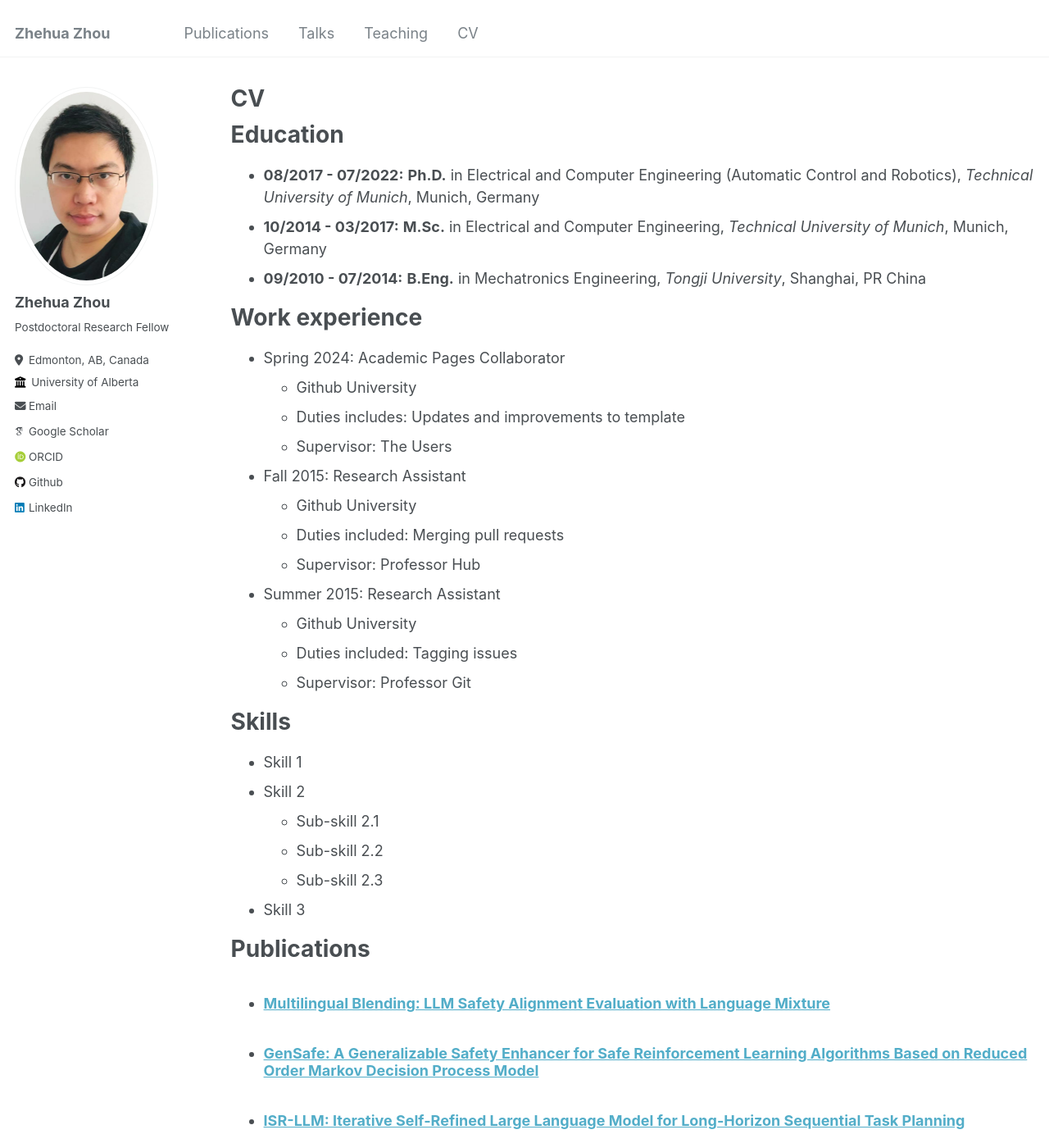
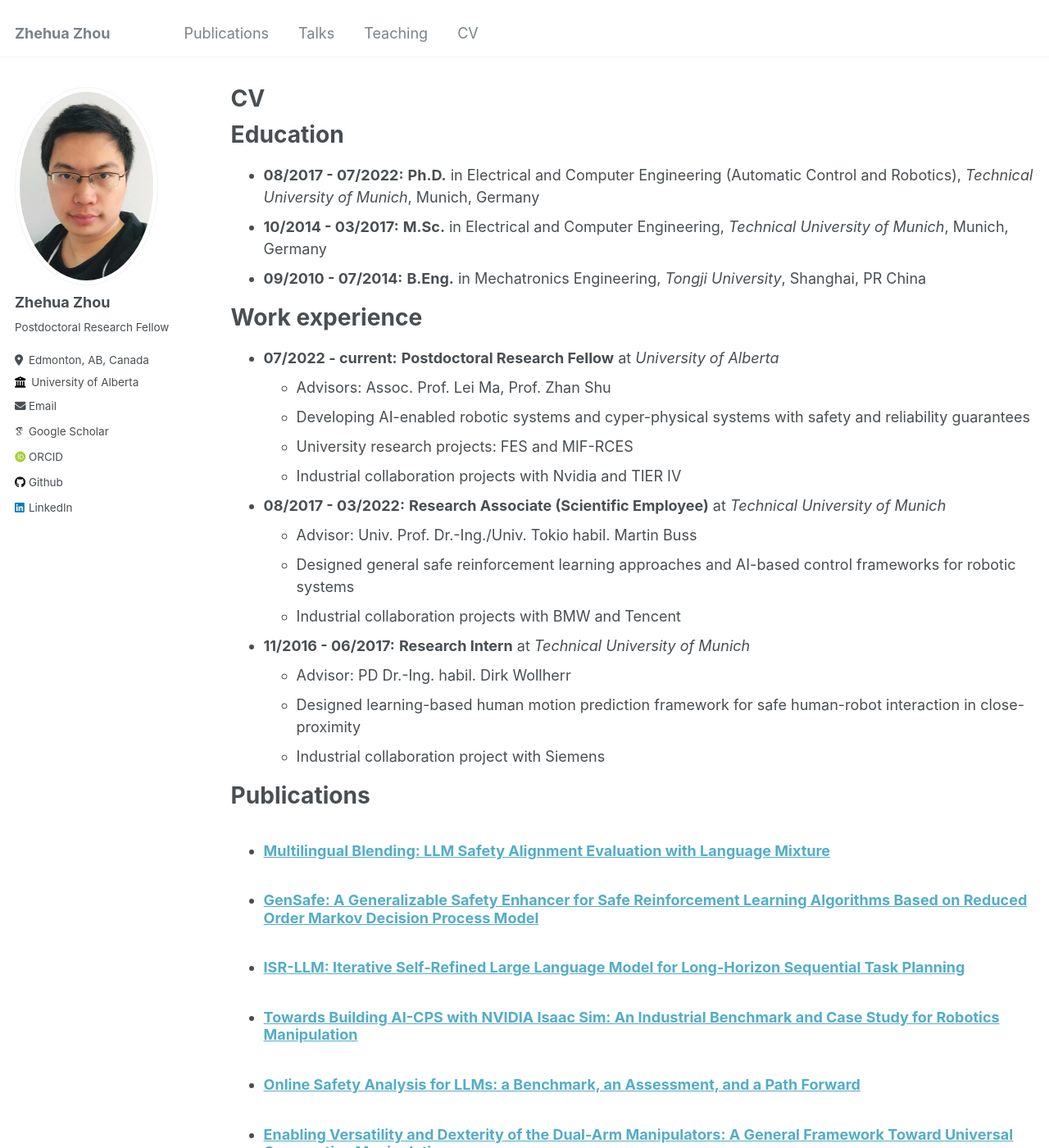
Before and after one commit to zhehuazhou/zhehuazhou.github.io, a Jekyll site: the page built from _pages/cv.md, in a window 1280 px wide and 1400 px high. Shown: the whole window at 82% size. Built offline with Jekyll 4.4.1, drawn with Linux system fonts in a browser that asks for light colours; some web fonts are replaced.

Commit message:
initial update

```diff
--- a/_includes/archive-single_double.html
+++ b/_includes/archive-single_double.html
@@ -29,7 +29,7 @@
 }
 
 .left img {
-  width: 100%;
+  width: 95%;
   height: 100%;
   display: block;
 }
@@ -38,7 +38,7 @@
 .right {
   width: 60%;
   padding: 0px;
-  vertical-align: center;
+  vertical-align: top;
   margin-left: 0px;
 }
 /* Clear floats after the columns */
--- a/_pages/cv.md
+++ b/_pages/cv.md
@@ -17,29 +17,21 @@ Education
 
 Work experience
 ======
-* Spring 2024: Academic Pages Collaborator
-  * Github University
-  * Duties includes: Updates and improvements to template
-  * Supervisor: The Users
+* <b>07/2022 - current:</b> <b>Postdoctoral Research Fellow</b> at <i>University of Alberta</i>
+  * Advisors: Assoc. Prof. Lei Ma, Prof. Zhan Shu
+  * Developing AI-enabled robotic systems and cyper-physical systems with safety and reliability guarantees
+  * University research projects: FES and MIF-RCES
+  * Industrial collaboration projects with Nvidia and TIER IV
 
-* Fall 2015: Research Assistant
-  * Github University
-  * Duties included: Merging pull requests
-  * Supervisor: Professor Hub
+* <b>08/2017 - 03/2022:</b> <b>Research Associate (Scientific Employee)</b> at <i>Technical University of Munich</i>
+  * Advisor: Univ. Prof. Dr.-Ing./Univ. Tokio habil. Martin Buss
+  * Designed general safe reinforcement learning approaches and AI-based control frameworks for robotic systems
+  * Industrial collaboration projects with BMW and Tencent
 
-* Summer 2015: Research Assistant
-  * Github University
-  * Duties included: Tagging issues
-  * Supervisor: Professor Git
-
-Skills
-======
-* Skill 1
-* Skill 2
-  * Sub-skill 2.1
-  * Sub-skill 2.2
-  * Sub-skill 2.3
-* Skill 3
+* <b>11/2016 - 06/2017:</b> <b>Research Intern</b> at <i>Technical University of Munich</i>
+  * Advisor: PD Dr.-Ing. habil. Dirk Wollherr
+  * Designed learning-based human motion prediction framework for safe human-robot interaction in close-proximity
+  * Industrial collaboration project with Siemens
 
 Publications
 ======
```
